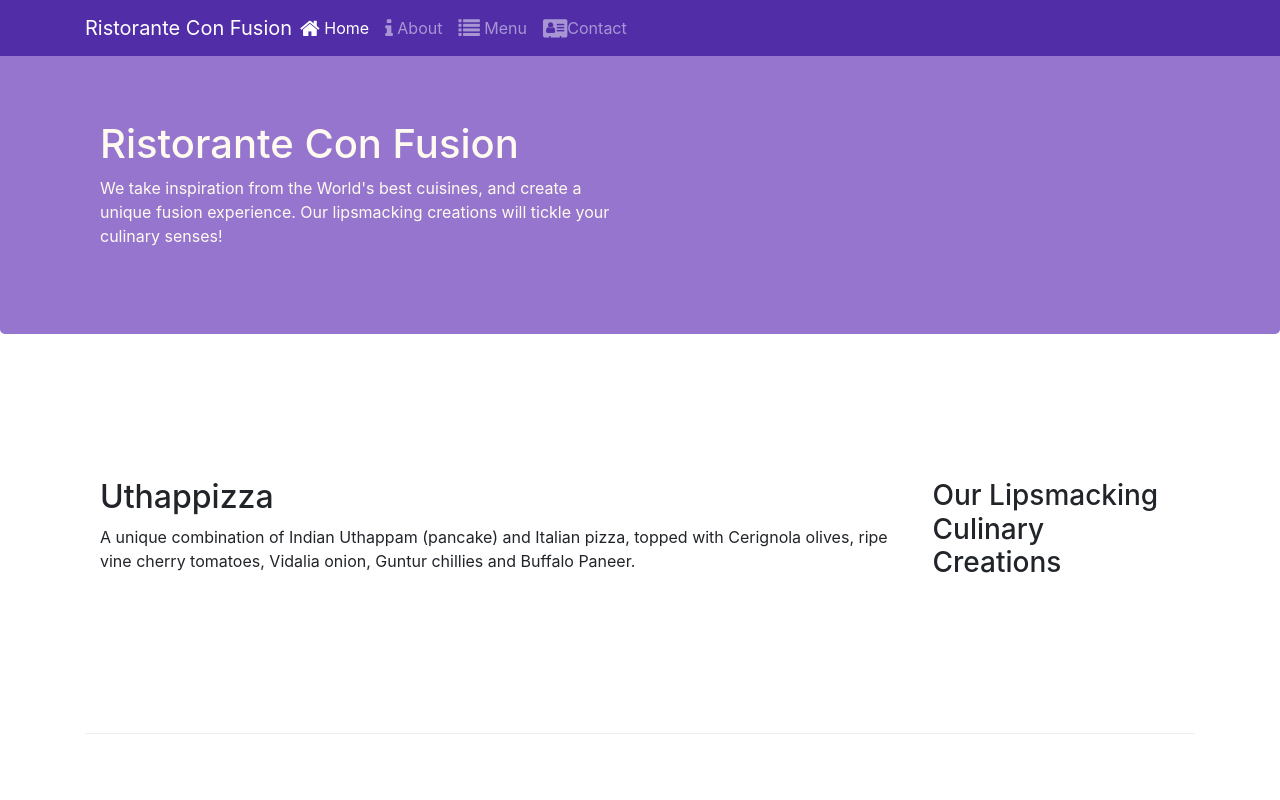
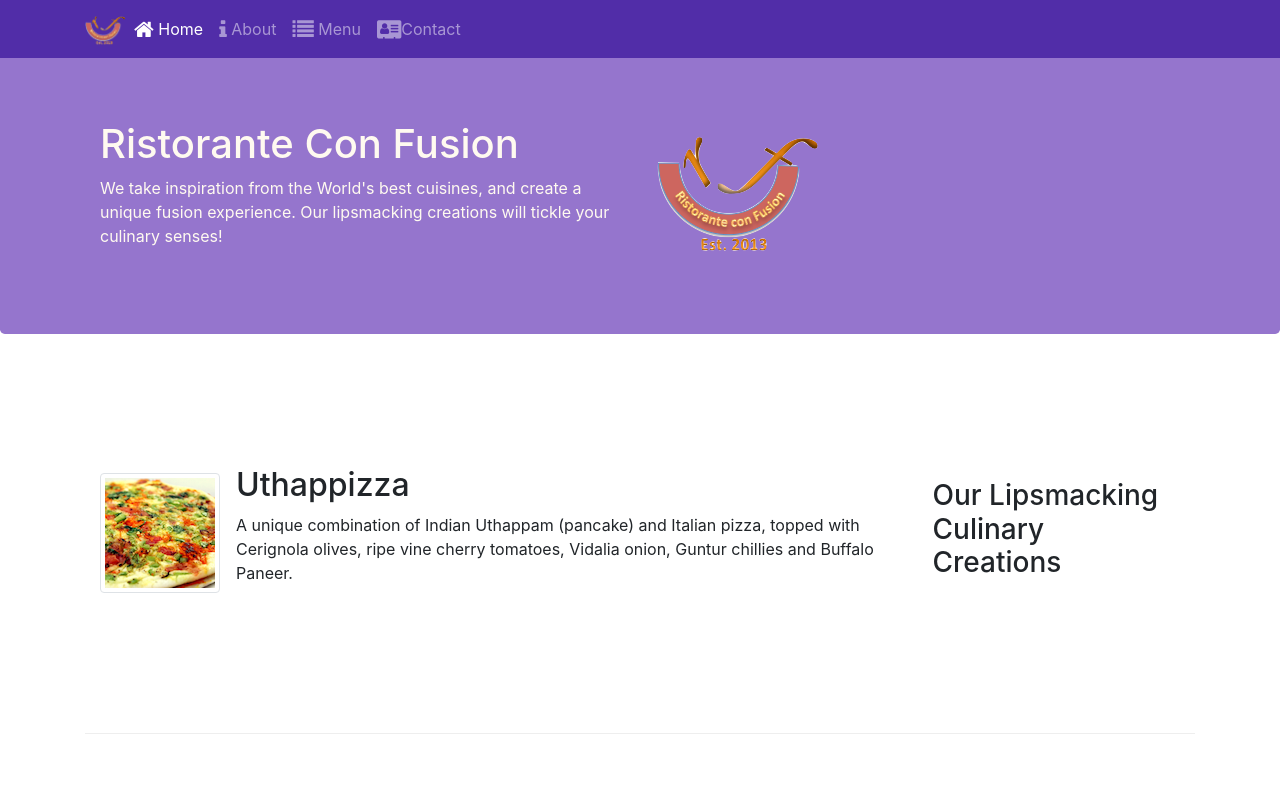
Before and after one commit to SushmitaRajtilak/conFusion, a website: page index.html in a window 1280 px wide. Shown: the top 800 px of the page. Drawn offline with nearby package versions, Linux system fonts and the light colour scheme.

Commit message:
Images and Media

```diff
--- a/index.html
+++ b/index.html
@@ -22,7 +22,7 @@
             <button class="navbar-toggler" type="button" data-toggle="collapse" data-target="#Navbar">
                 <span class="navbar-toggler-icon"></span>
             </button>
-            <a class="navbar-brand mr-auto" href="./index.html">Ristorante Con Fusion</a>
+            <a class="navbar-brand mr-auto" href="./index.html"><img src="img/logo.png" height="30" width="41"></a>
             <div class="collapse navbar-collapse" id="Navbar">
                 <ul class="navbar-nav mr-auto">
                     <li class="nav-item active"><a class="nav-link" href="./index.html"><span class="fa fa-home fa-lg"></span> Home</a></li>
@@ -41,7 +41,8 @@
                     <h1>Ristorante Con Fusion</h1>
                     <p>We take inspiration from the World's best cuisines, and create a unique fusion experience. Our lipsmacking creations will tickle your culinary senses!</p>
                 </div>
-                <div class="col-12 col-sm">
+                <div class="col-12 col-sm align-self-center">
+                    <img src="img/logo.png" class="img-fluid">
                 </div>
             </div>
         </div>
@@ -53,8 +54,13 @@
                 <h3>Our Lipsmacking Culinary Creations</h3>
             </div>
             <div class="col col-sm order-sm-first col-md">
-                <h2>Uthappizza</h2>
-                <p class="d-none d-sm-block">A unique combination of Indian Uthappam (pancake) and Italian pizza, topped with Cerignola olives, ripe vine cherry tomatoes, Vidalia onion, Guntur chillies and Buffalo Paneer.</p>
+                <div class="media">
+                    <img class="d-flex mr-3 img-thumbnail align-self-center" src="img/uthappizza.png" alt="uthappizza">
+                    <div class="media-body">
+                        <h2 class="mt-0">Uthappizza</h2>
+                        <p class="d-none d-sm-block">A unique combination of Indian Uthappam (pancake) and Italian pizza, topped with Cerignola olives, ripe vine cherry tomatoes, Vidalia onion, Guntur chillies and Buffalo Paneer.</p>
+                    </div>
+                </div>
             </div>
         </div>
 
@@ -74,9 +80,15 @@
                 <h3>Meet our Culinary Specialists</h3>
             </div>
             <div class="col col-sm order-sm-first col-md">
-                <h2>Alberto Somayya</h2>
-                <h4>Executive Chef</h4>
-                <p class="d-none d-sm-block">Award winning three-star Michelin chef with wide International experience having worked closely with whos-who in the culinary world, he specializes in creating mouthwatering Indo-Italian fusion experiences. </p>
+                <div class="media">
+                    <img class="d-flex mr-3 img-thumbnail align-self-center" src="img/alberto.png" alt="alberto">
+                    <div class="media-body">
+                        <h2 class="mt-0">Alberto Somayya</h2>
+                        <h4>Executive Chef</h4>
+                        <p class="d-none d-sm-block">Award winning three-star Michelin chef with wide International experience having worked closely with whos-who in the culinary world, he specializes in creating mouthwatering Indo-Italian fusion experiences. </p>
+                    </div>
+                </div>
+
             </div>
         </div>
     </div>
```
Also changed, not shown: aboutus.html (+3 -2 lines), contactus.html (+3 -2 lines), img/alberto.png (added), img/buffet.png (added), img/logo.png (added), img/uthappizza.png (added), 1 other file.
